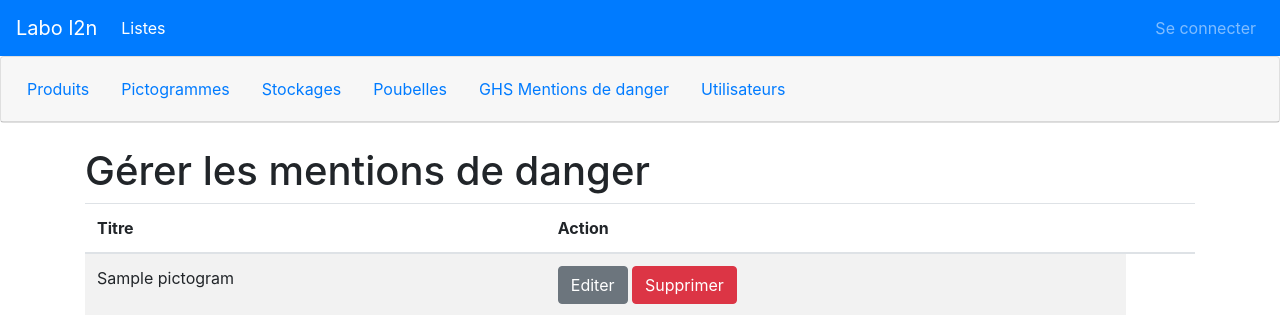
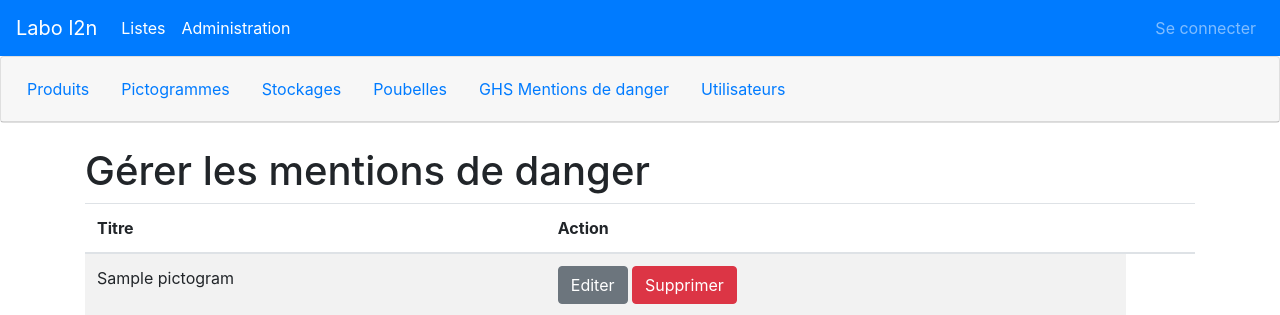
Before and after one commit to melaniehoneychurch/st09_pmmn, a Symfony app: template templates/admin/pictogram/index.html.twig in a window 1280 px wide. Shown: the top 315 px of the page. Run offline with Twig, Linux system fonts and the light colour scheme; the template is opened without the code that fills it: most values are stand-ins (such as "Sample title", 1, 10 or a date in 2020); some libraries are stand-ins or nearby versions.

Commit message:
ajout admin nav bar

```diff
--- a/templates/admin/base.html.twig
+++ b/templates/admin/base.html.twig
@@ -25,6 +25,11 @@
                 <li class="nav-item active">
                     <a class="nav-link" href="{{ path('product.index') }}">Listes <span class="sr-only">(current)</span></a>
                 </li>
+
+                <li class="nav-item active">
+                    <a class="nav-link" href="{{ path('admin.product.index') }}">Administration <span class="sr-only">(current)</span></a>
+                </li>
+
 
                 {# TODO other menu items (Admin, roles) #}
 
--- a/templates/base.html.twig
+++ b/templates/base.html.twig
@@ -22,6 +22,10 @@
             {# Products List #}
             <li class="nav-item active">
                 <a class="nav-link" href="{{ path('product.index') }}">Listes <span class="sr-only">(current)</span></a>
+            </li>
+
+            <li class="nav-item active">
+                <a class="nav-link" href="{{ path('admin.product.index') }}">Administration <span class="sr-only">(current)</span></a>
             </li>
 
             {# TODO other menu items (Admin, roles) #}
```
